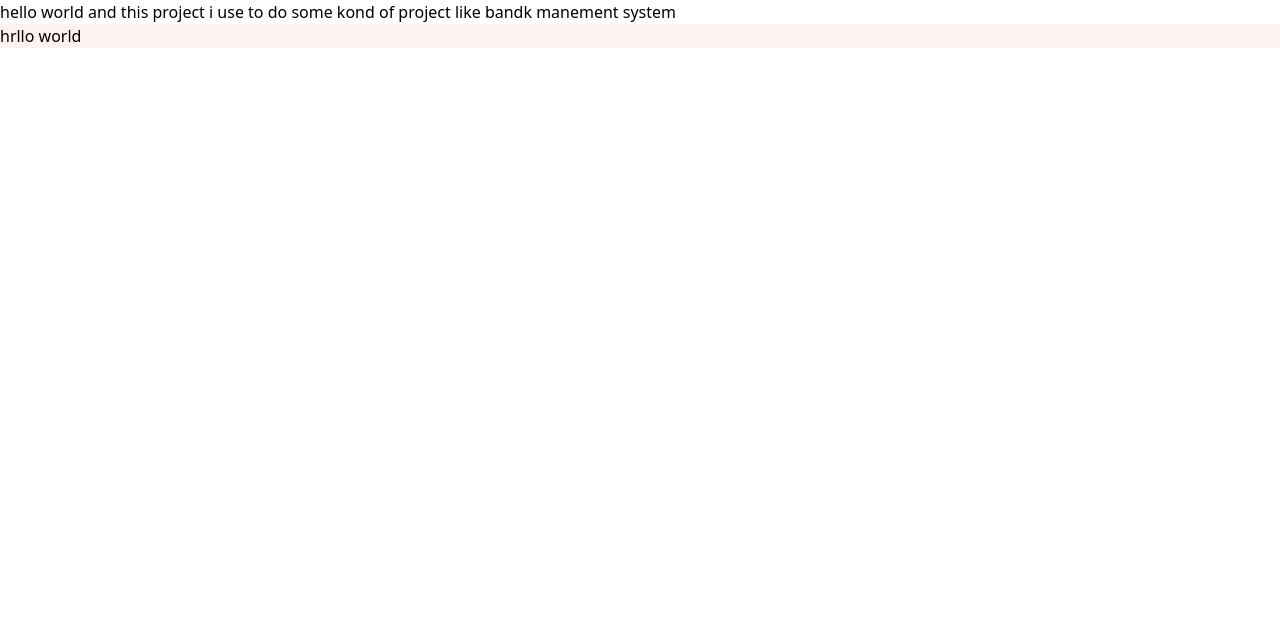
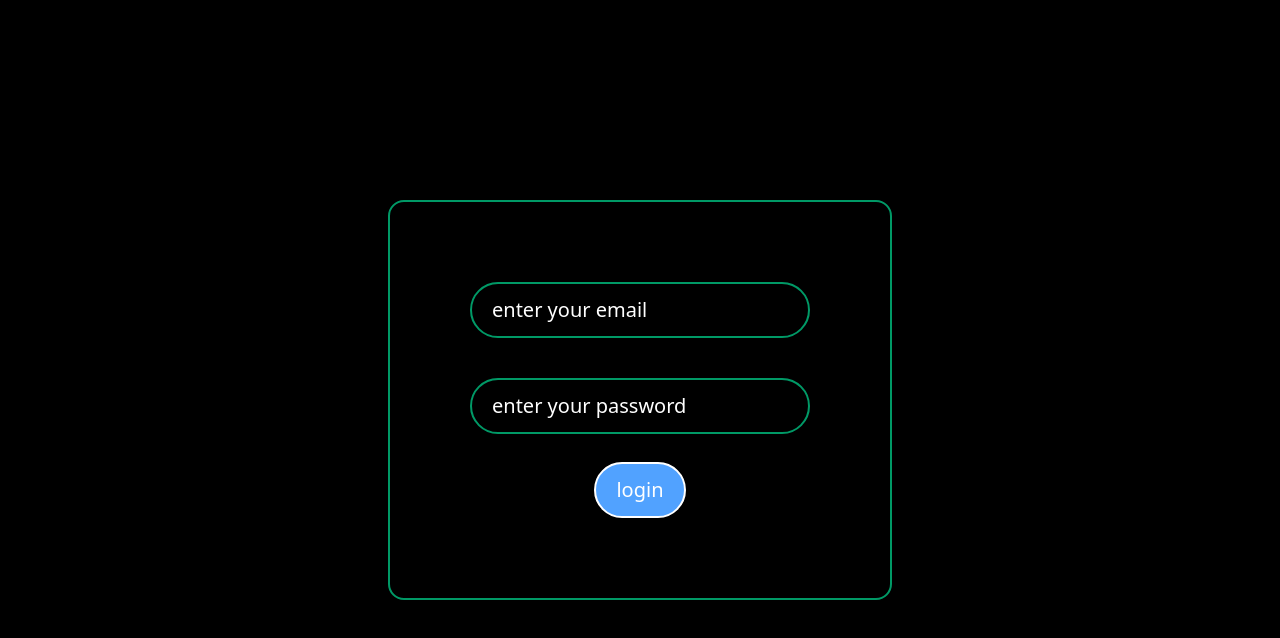
Before and after one commit to arun980798/react-first-project-, a React (Vite) app in the folder my-pro/: page / in a window 1280 px wide. Shown: the top 638 px of the page. Built offline with nearby package versions, Linux system fonts and the light colour scheme.

Commit message:
maked the login page

```diff
--- a/my-pro/src/App.jsx
+++ b/my-pro/src/App.jsx
@@ -1,29 +1,16 @@
 import { useState } from 'react';
 import React from 'react'
-import login from './component/auth/login';
+import Login from './component/auth/Login';
 
 
 function App() {
 
-
-
-
-
   return (
   <>
-    <login />
-    hello world and this project i use to do some kond of project like bandk manement system
-    <div className=' bg-red-50 '>
-      hrllo world
+  <div className=''>
+    <Login />
+
     </div>
-
-
-
-
-
-
-
-
   </>
 
 
--- a/my-pro/src/component/auth/login.jsx
+++ b/my-pro/src/component/auth/login.jsx
@@ -1,12 +1,43 @@
-import React from 'react'
+import React, { useState, useSyncExternalStore } from 'react'
 
-const login = () => {
+const Login = () => {
+
+  const [email, setEmail] = useState('')
+  const [password, setPassword] = useState('')
+
+
+  const sumbitHandler =(e)=>{
+    e.preventDefault
+    console.log( "hello guys form sumbit ")
+
+
+
+  }
+
+
+
+
+
+
   return (
    <>
+   <div className='flex items-center justify-center h-screen w-screen bg-black text-white'>
+      <div className='border-2 border-emerald-600  rounded-2xl'>
+          <form
+          onSubmit={(e)=>{
+                    sumbitHandler(e)
+          }}
+          action="" className='flex flex-col items-center justify-center text-white p-20 '>
+            <input required className=' border-2 border-emerald-600 py-3 text-xl outline-none bg-transparent px-5 rounded-full placeholder:text-white' type="email" placeholder='enter your email ' />
+            <input required className=' border-2 border-emerald-600 py-3 text-xl outline-none bg-transparent px-5 rounded-full placeholder:text-white mt-10' type="password" placeholder='enter your password ' />
+            <button className=' mt-7 border-2 py-3 text-xl outline-none  px-5 rounded-full  bg-blue-400'> login </button>
+          </form>
+      </div>
+   </div>
 
 
    </>
   )
 }
 
-export default login
+export default Login
```
